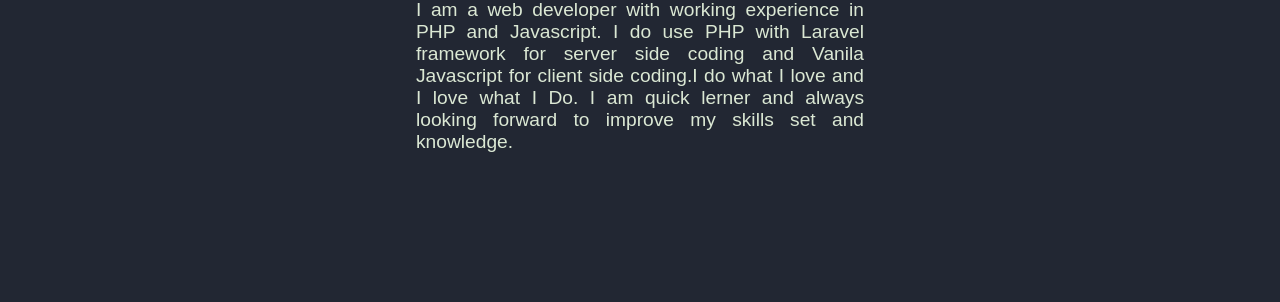
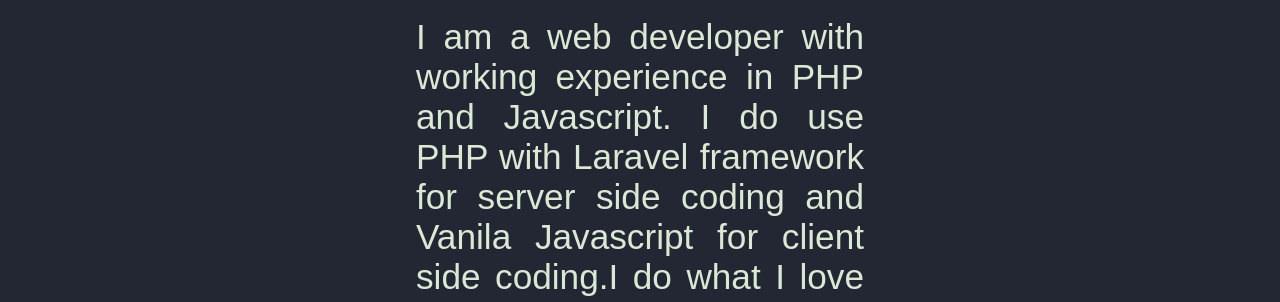
Before and after one commit to njoshi07/portfolio, a website: page index.html in a window 1280 px wide. Shown: the part 319-621 px from the top of the page. Drawn offline with Linux system fonts and the light colour scheme.

Commit message:
style update

```diff
--- a/style.css
+++ b/style.css
@@ -159,6 +159,9 @@
         flex-direction: column;
         align-items: center;
     }
+    .introduction, .home-about{
+        font-size: 2.2rem;
+    }
 
   li{
         padding: 30px;
```
